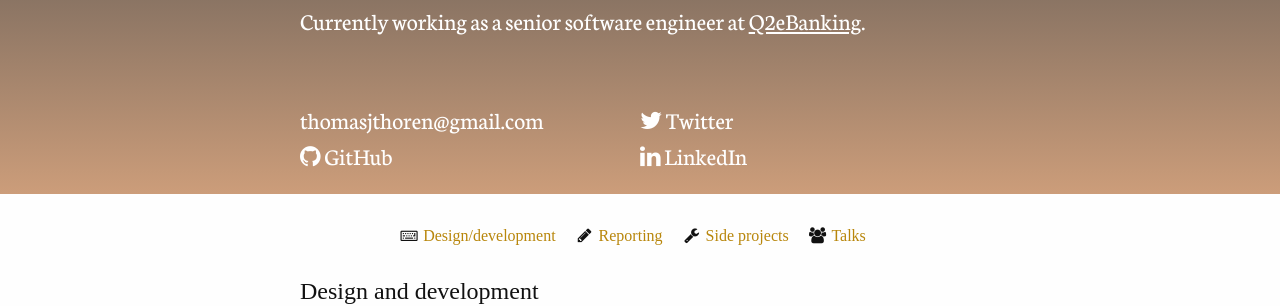
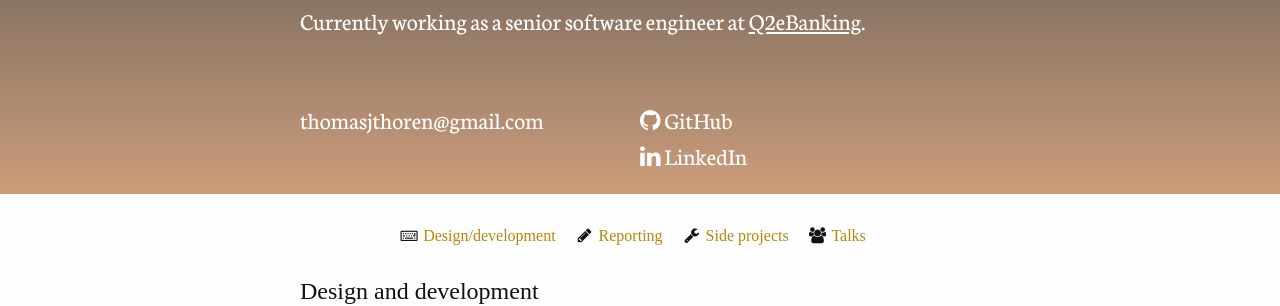
Before and after one commit to ThomasThoren/thomasthoren.github.io, a Jekyll site: the page built from index.html, in a window 1280 px wide and 900 px high. Shown: the part 160-466 px from the top of the window. Built offline with Jekyll 4.4.1, drawn with Linux system fonts in a browser that asks for light colours; nearby versions of some CDN libraries; some web fonts are replaced.

Commit message:
Remove Twitter

```diff
--- a/_config.yml
+++ b/_config.yml
@@ -6,7 +6,6 @@ email: thomasjthoren@gmail.com
 baseurl: ""  # The subpath of your site, e.g. /blog/
 url: https://thomasthoren.com   # The base hostname & protocol for your site
 enforce_ssl: thomasthoren.com   # without any protocol
-twitter_username: thomasjthoren
 github_username:  ThomasThoren
 linkedin_username: thomasjthoren
 highlighter: rouge
@@ -34,5 +33,3 @@ defaults:
       comments: "true"
 # Extra tags for jekyll-seo-tag:
 author: thomasjthoren
-twitter:
-  username: thomasjthoren
--- a/_includes/footer.html
+++ b/_includes/footer.html
@@ -3,11 +3,6 @@
     <div class="footer-item">{{ site.email }}</div>
   </div>
   <div class="wrapper">
-    <div class="footer-item">
-      {% if site.twitter_username %}
-        <a href="https://twitter.com/{{ site.twitter_username }}"><i class="fa fa-twitter"></i> Twitter</a>
-      {% endif %}
-    </div>
     <div class="footer-item">
       {% if site.github_username %}
         <a href="https://github.com/{{ site.github_username }}"><i class="fa fa-github"></i> GitHub</a>
--- a/_includes/home-header.html
+++ b/_includes/home-header.html
@@ -22,9 +22,6 @@
       <div class="top-contact medium-text-left small-12 medium-6 columns no-pad-left">{{ site.email }}</div>
 
       <div class="top-contact medium-text-left small-12 medium-6 columns no-pad-left">
-        <a href="https://twitter.com/{{ site.twitter_username }}"><i class="fa fa-twitter"></i> Twitter</a>
-      </div>
-      <div class="top-contact medium-text-left small-12 medium-6 columns no-pad-left">
         <a href="https://github.com/{{ site.github_username }}"><i class="fa fa-github"></i> GitHub</a>
       </div>
 
```
